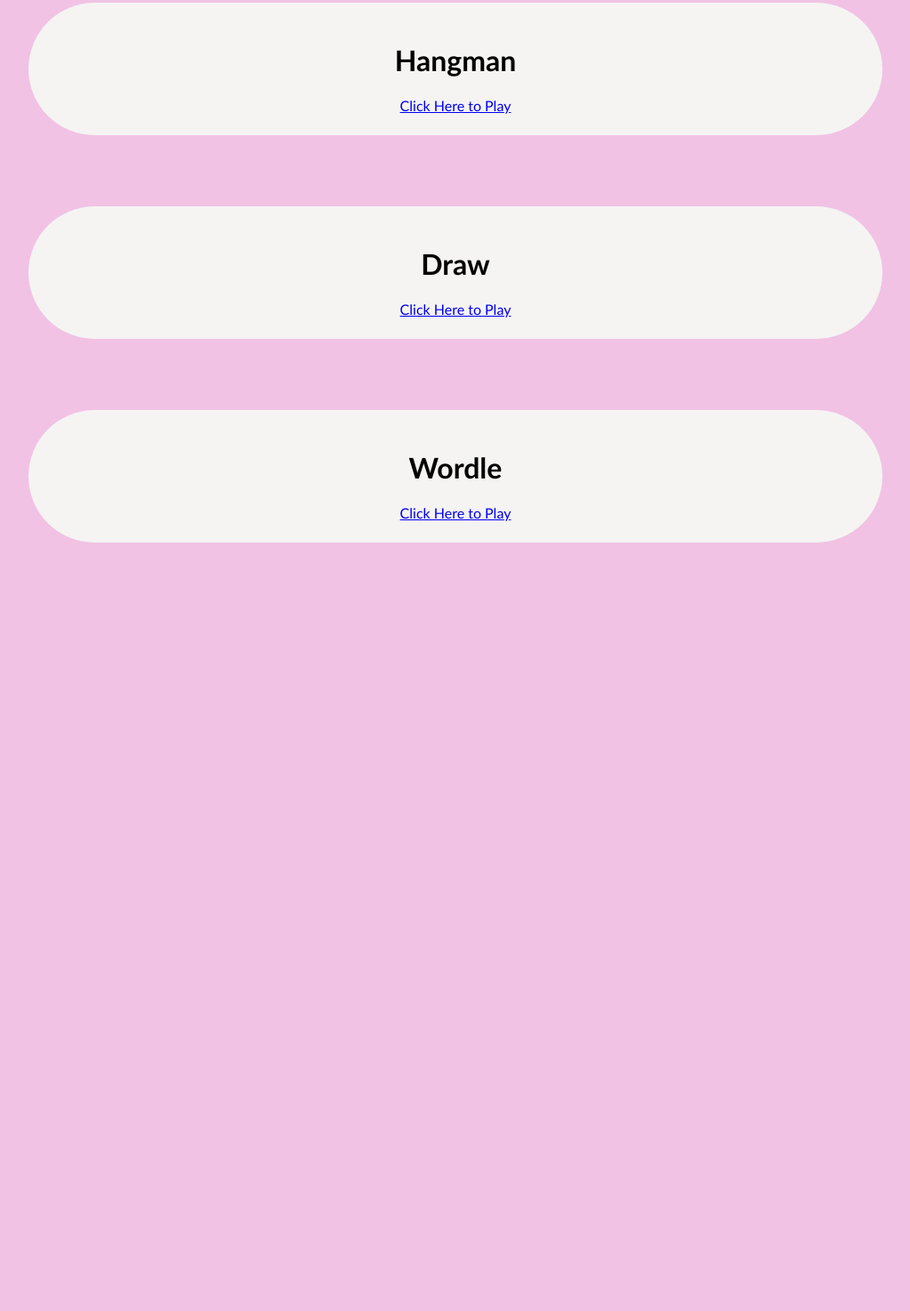
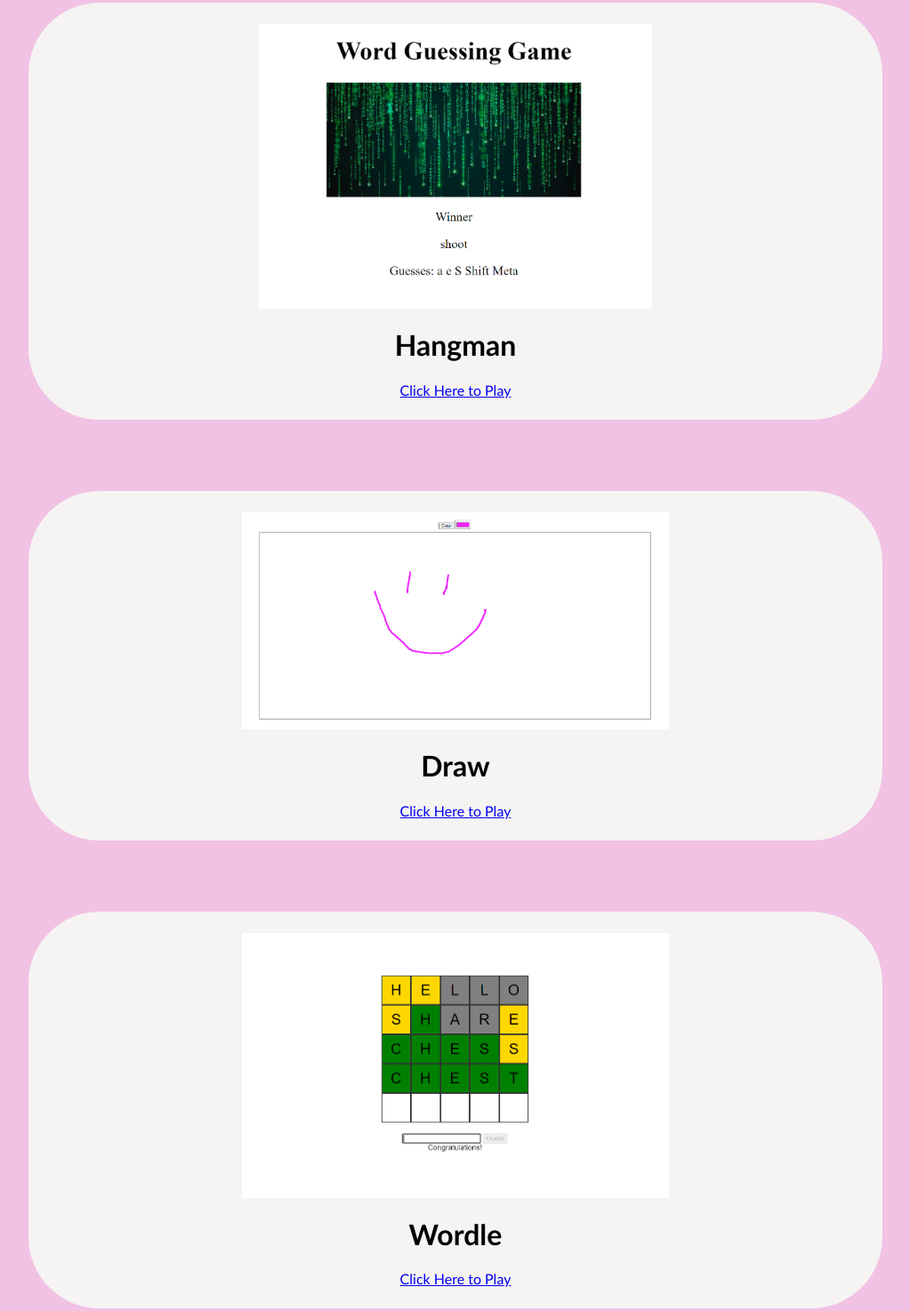
Before and after one commit to OrangeBeltCypress/annika-showcase, a plain HTML site: page index.html in a window 1280 px wide. Shown: the part 77-1551 px from the top of the page at 89% size, without its empty margins (128-1151 px from the left). Before the commit the page ends 800 px from the top, so only its background shows below. Drawn offline with Linux system fonts and the light colour scheme.

Commit message:
Update index.html

```diff
--- a/index.html
+++ b/index.html
@@ -3,26 +3,26 @@
 <head>
     <meta charset="UTF-8">
     <meta name="viewport" content="width=device-width, initial-scale=1.0">
-    <title>Erika's Showcase</title>
+    <title>Annika's Showcase</title>
     <link rel="stylesheet" href="./styles.css">
     <link rel="icon" type="image/x-icon" href="">
     <script src="./script.js" defer></script>
 </head>
 <body>
     <div class="project1">
-        <img src="" alt="">
+        <img src="annika-hangman.png" alt="">
         <h1>Hangman</h1>
         <a href="https://annika-hangman.vercel.app/">Click Here to Play</a>
     </div>
 
     <div class="project2">
-        <img src="" alt="">
+        <img src="annika-draw.png" alt="">
         <h1>Draw</h1>
         <a href="https://annika-draw.vercel.app/">Click Here to Play</a>
     </div>
 
     <div class="project3">
-        <img src="" alt="">
+        <img src="annika-wordle.png" alt="">
         <h1>Wordle</h1>
         <a href="https://annika-wordle.vercel.app/">Click Here to Play</a>
     </div>
```
